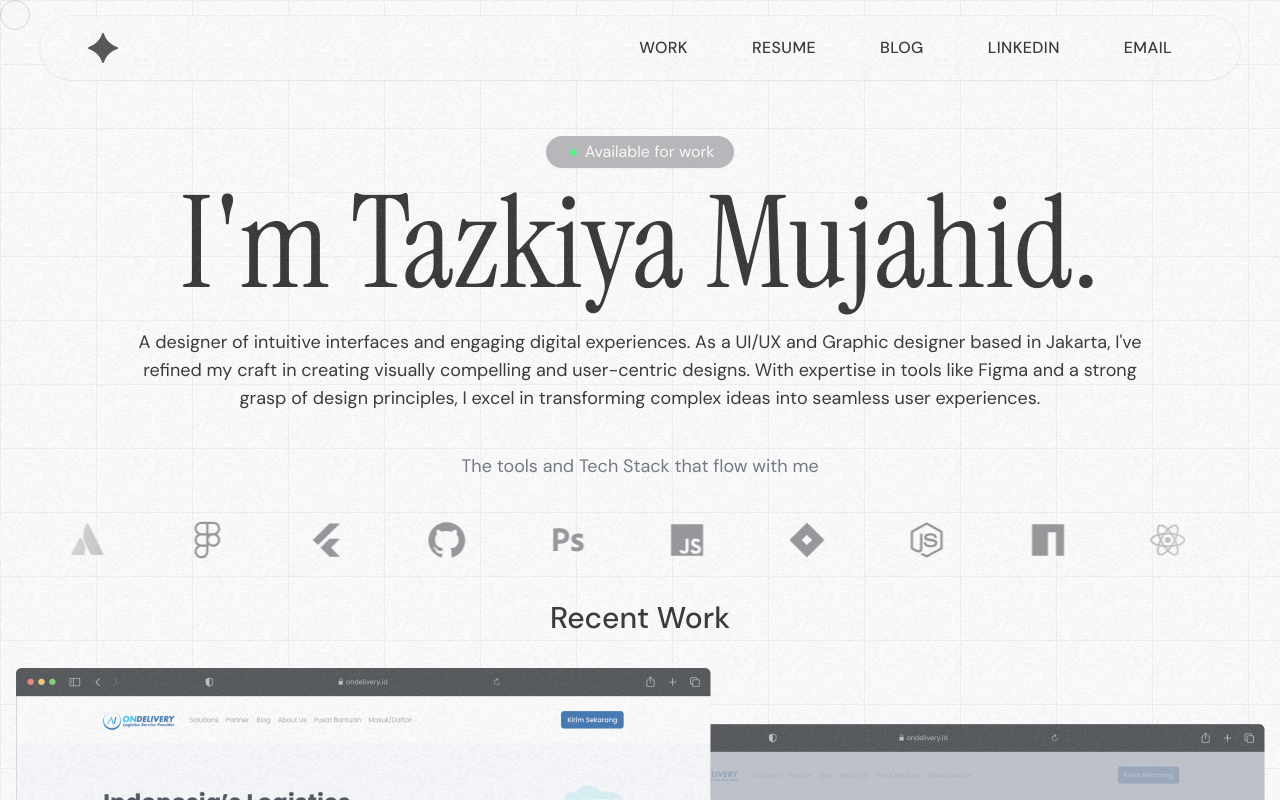
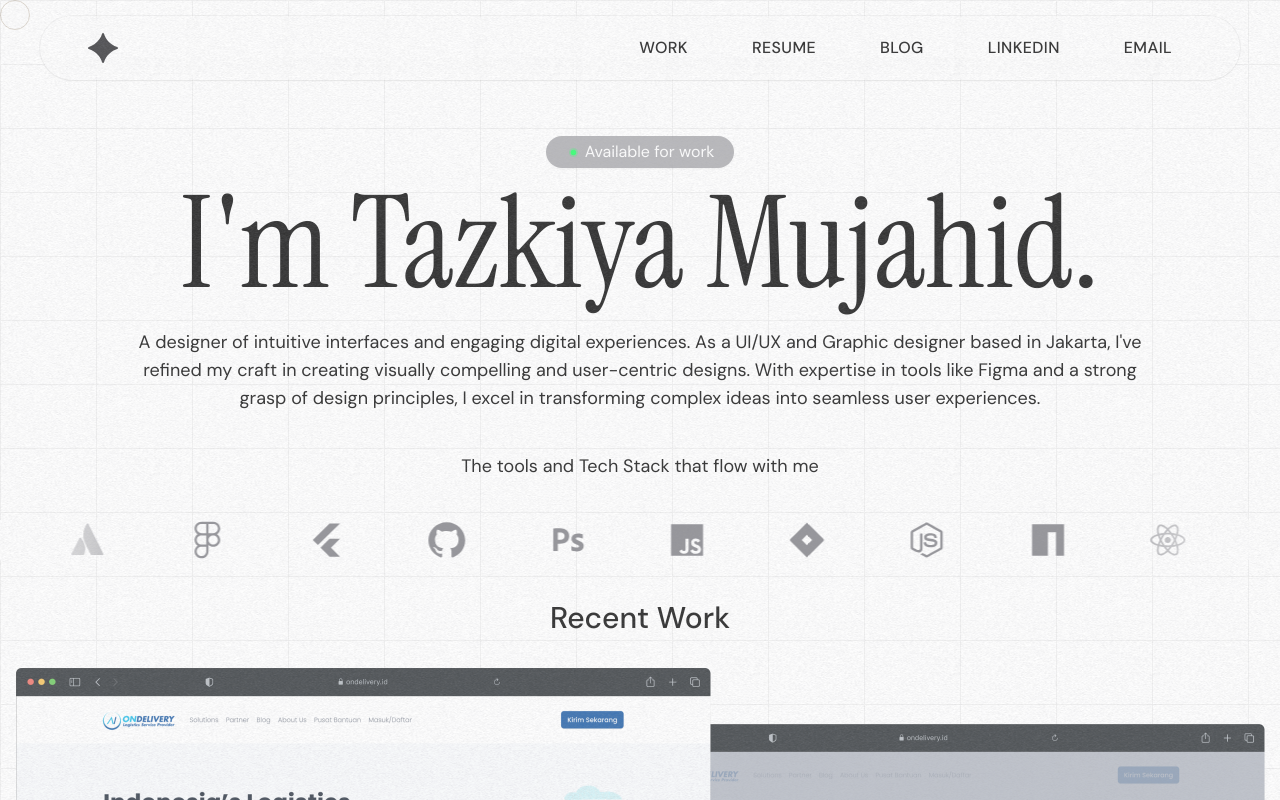
Before and after one commit to fullvomitforme/tazkiyaworks, a Next.js app: page / in a window 1280 px wide. Shown: the top 800 px of the page. Built offline with nearby package versions, Linux system fonts and the light colour scheme.

Commit message:
chore: Update layout and page components

```diff
--- a/src/app/page.tsx
+++ b/src/app/page.tsx
@@ -26,7 +26,7 @@ export default async function About() {
         </div>
       </div>
       <div className='my-10'>
-        <span className='font-dmSans text-lg text-gray-600'>
+        <span className='font-dmSans text-lg text-foreground'>
           The tools and Tech Stack that flow with me
         </span>
       </div>
```
Also changed, not shown: src/app/layout.tsx (line endings or trailing spaces).
